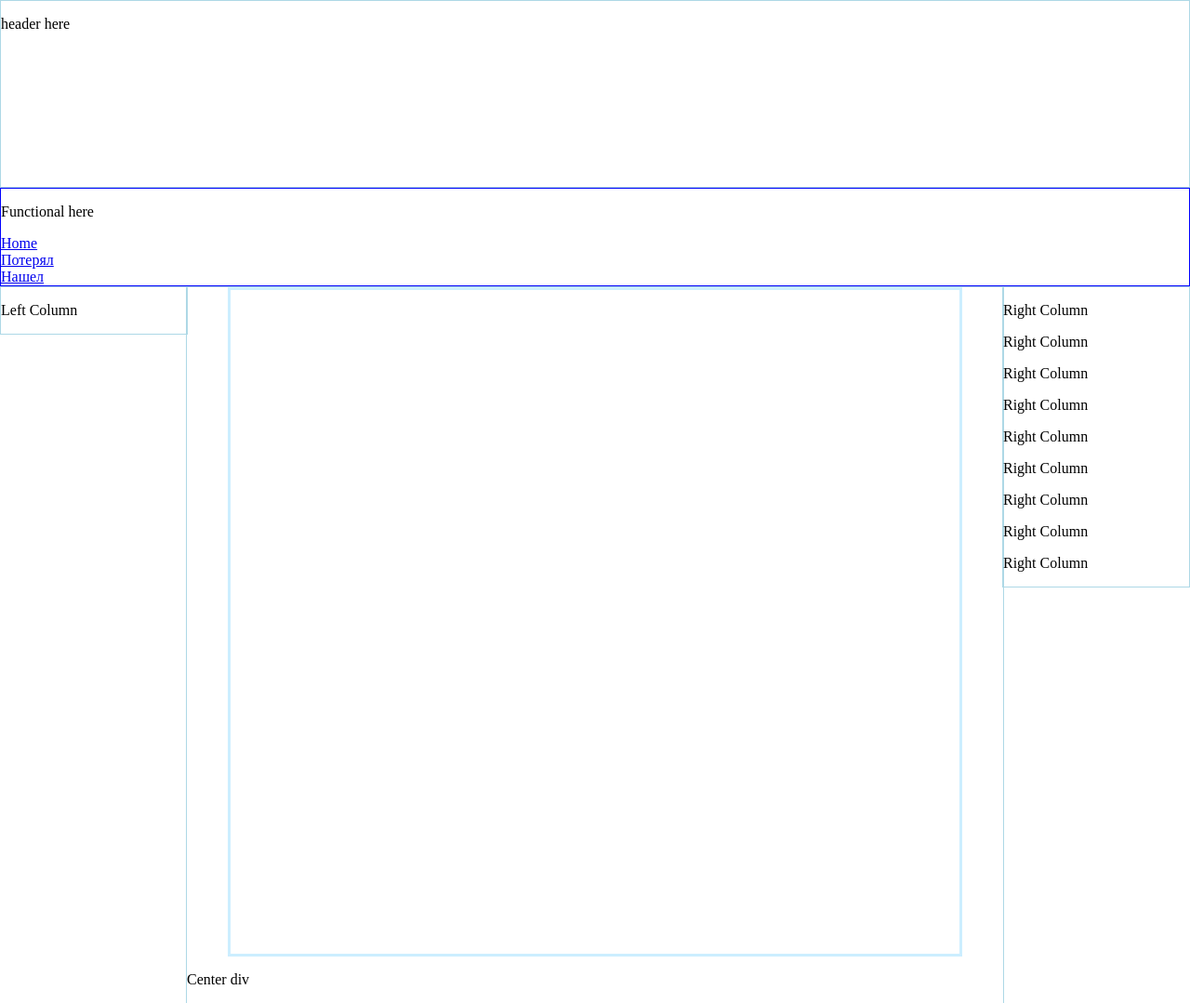
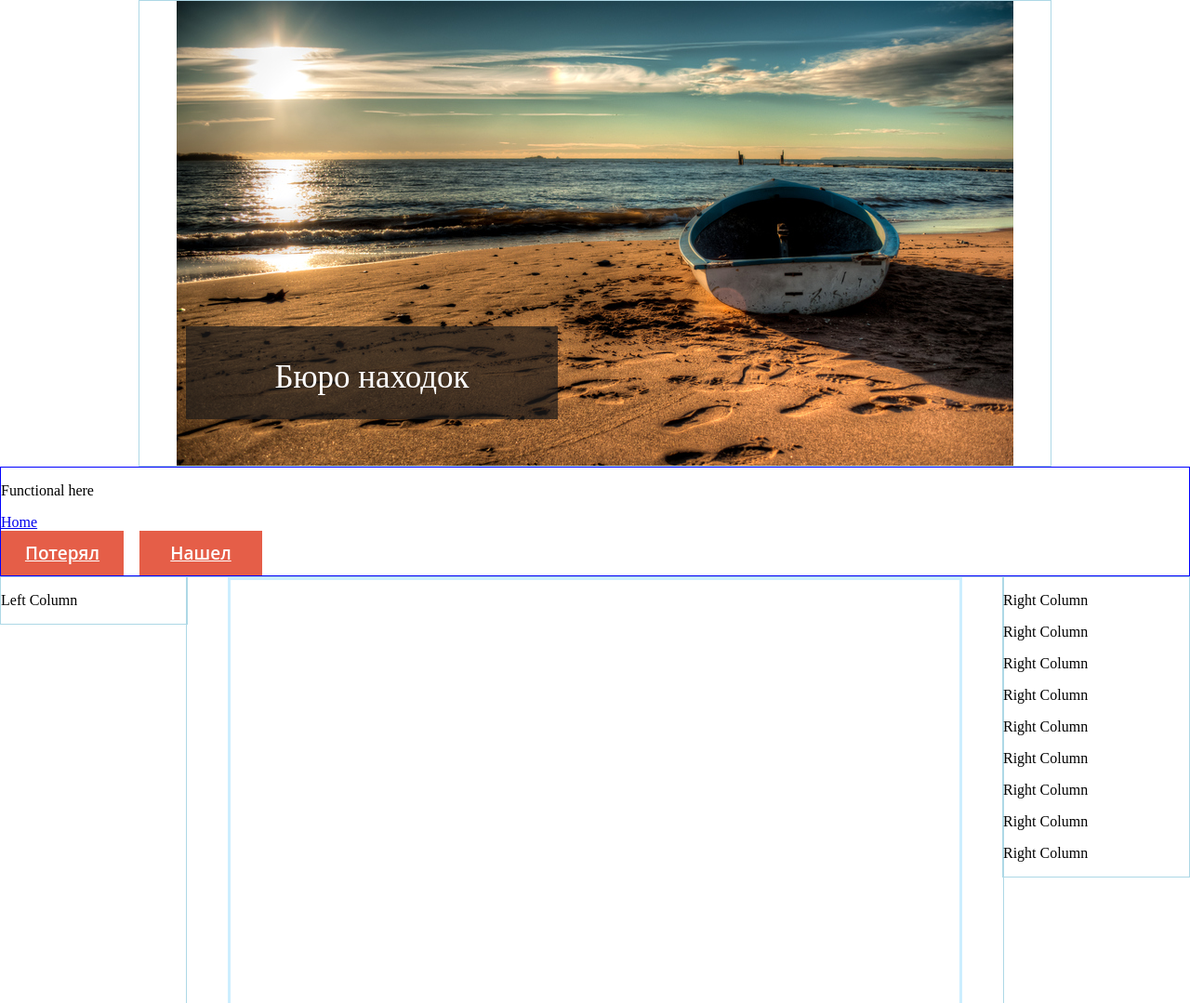
Before and after one commit to Befelith/buro, a PHP site: page /?page=1 in a window 1280 px wide. Shown: the top 1079 px of the page at 93% size. Run offline with PHP 8.4, Linux system fonts and the light colour scheme; data that the repository does not hold is empty.

Commit message:
Работаю над главной страницей
Собираюсь убрать боковые колонки.

```diff
--- a/www/index.php
+++ b/www/index.php
@@ -10,7 +10,9 @@
      }
 
      html, body {margin:0;height:100%;}
-     #header {height:200px;border: 1px solid #add8e6;}
+     #header {position:relative;width:980px;height:500px;border: 1px solid #add8e6;background:url(images/header_487.png) no-repeat;background-position:center;margin: 0 auto;}
+     /*#header_image {position:absolute;left:50%;width:900px;height:500px;border: 1px solid #add8e6;background:url(images/header_487.png) no-repeat;}*/
+     #slogan{position:absolute;top:350px;left:50px;width: 400px; height: 100px;background-image: url(images/slogan_bg.png);}
      #functionality{border: 1px solid blue;}
      #left {float:left;width:200px;border: 1px solid #add8e6;}
      #right {float:right;width:200px;border: 1px solid #add8e6;}
@@ -19,6 +21,32 @@
      #footer {height:100px;margin-top:-100px;border: 1px solid #add8e6;}
      .clear {clear:both;}
 
+     .button_lost
+     {
+         border: none;
+         float: none;
+         display: block;
+         width: 100px;
+         padding: 8px 16px !important;
+         background: #E55E48;
+         color: #fff !important;
+         font: 600 19px/32px 'Open Sans', sans-serif;
+         text-align: center;
+     }
+     .button_found
+     {
+         position: absolute;
+         left: 150px;
+         border: none;
+         float: none;
+         display: block;
+         width: 100px;
+         padding: 8px 16px !important;
+         background: #E55E48;
+         color: #fff !important;
+         font: 600 19px/32px 'Open Sans', sans-serif;
+         text-align: center;
+     }
      .main-table
      {
          height:90%;
@@ -45,16 +73,21 @@
 <div id='wrapper'>
     <div id='header'>
         <!-- Содержимое хэдэра -->
-        <p>header here</p>
+            <div id='slogan'>
+                <p style='color: white; font-size: 35px; text-align: center;'>Бюро находок</p>
+            </div>
+
     </div>
     <div id="functionality">
         <!--Управление-->
         <p>Functional here</p>
         <?
         echo "<a href='index.php'>Home</a><br>";
-        echo "<a href='post_add.php?type=lost'>Потерял</a><br>";
-        echo "<a href='post_add.php?type=found'>Нашел</a><br>";
+//        echo "<a href='post_add.php?type=lost'>Потерял</a><br>";
+//        echo "<a href='post_add.php?type=found'>Нашел</a><br>";
         ?>
+        <a href='post_add.php?type=found' class="button_found">Нашел</a>
+        <a href='post_add.php?type=lost' class="button_lost">Потерял</a>
     </div>
 
         <div id='left'>
```
Also changed, not shown: www/images/4.jpg (added), www/images/header.png (added), www/images/header_487.png (added), www/images/slogan_bg.png (added).
